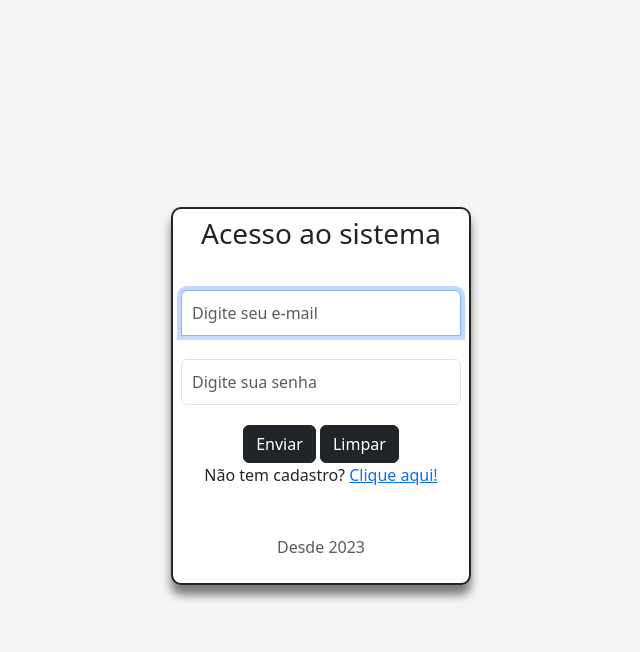
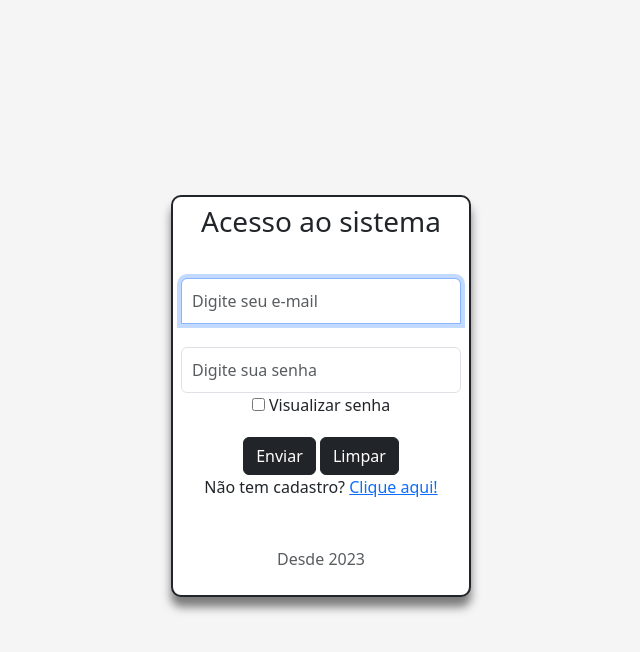
Before and after one commit to kelcia253/MyFinder, a PHP site: page /Login.php in a window 1280 px wide. Shown: the top 652 px of the page, without its empty margins (319-959 px from the left). Run offline with PHP 8.4, Linux system fonts and the light colour scheme; some libraries are stand-ins or nearby versions.

Commit message:
ver senha

```diff
--- a/login/Login.php
+++ b/login/Login.php
@@ -77,7 +77,20 @@
         <label for="inputEmail" class="sr-only"></label>
         <input type="email" class="form-control" name="email" autofocus required placeholder="Digite seu e-mail">
         <label for="inputPassword" class="sr-only"></label>
-        <input type="password" name="senha" class="form-control" required placeholder="Digite sua senha">
+        <input type="password" id="pass"name="senha" class="form-control" required placeholder="Digite sua senha">
+        <input  id="check" type="checkbox"> Visualizar senha</input>
+        <i class="fa-solid fa-eye" style="color: #000000;"></i>
+
+        <script>
+        check.onclick = togglePassword;
+        function togglePassword(){
+            if(check.checked)pass.type = "text";
+            else pass.type = "password"
+        }
+
+
+
+        </script>
         <div id="botaologin">
     <button class="btn btn-Lg btn-dark btn-block" type="submit">Enviar</button>
     <button class="btn btn-Lg btn-dark btn-block" type="reset">Limpar</button>
```
